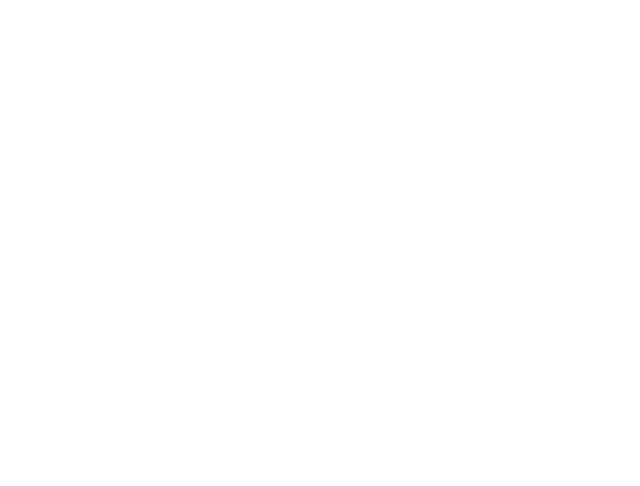
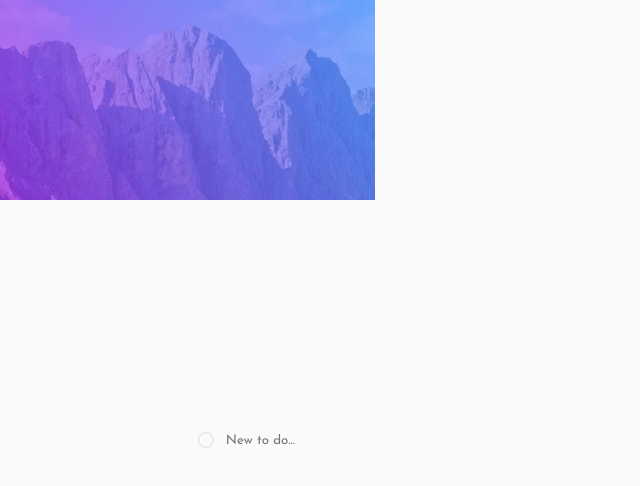
Before and after one commit to Bney28/To-Do-List-Sprint-2, a React (Create React App) app: page / in a window 1280 px wide. Shown: the top 486 px of the page, without its empty margins (0-640 px from the left). Built offline with nearby package versions, Linux system fonts and the light colour scheme.

Commit message:
feat: Title and Input

```diff
--- a/src/App.js
+++ b/src/App.js
@@ -1,9 +1,13 @@
 import React from "react";
+import Input from "./components/Input";
+import Title from "./components/Title";
+import "./styles/CSSgeneral.css"
 
 function App() {
   return (
     <>
-
+      <Title />
+      <Input />
     </>
   );
 }
--- /dev/null
+++ b/src/components/Input.jsx
@@ -0,0 +1,20 @@
+import React from 'react'
+import "../styles/CSSInput.css"
+
+const Input = () => {
+    return (
+        <>
+            <form onSubmit="" className="form">
+                <i className="fa-regular fa-circle form__icon"></i>
+                <input
+                    value="" type="text" name=""
+                    className="form__input" placeholder="New to do..."
+                    onChange=""
+                />
+            </form>
+
+        </>
+    )
+}
+
+export default Input
--- /dev/null
+++ b/src/components/Title.jsx
@@ -0,0 +1,21 @@
+import React from 'react'
+import "../styles/CSSTitle.css"
+
+const Title = () => {
+  return (
+    <>
+      <div className="container">
+        <h1 className="container__title">
+          To do
+        </h1>
+
+        <div className="container__icon">
+          <i className="fa-solid fa-circle-half-stroke"></i>
+        </div>
+      </div>
+
+    </>
+  )
+}
+
+export default Title
```
